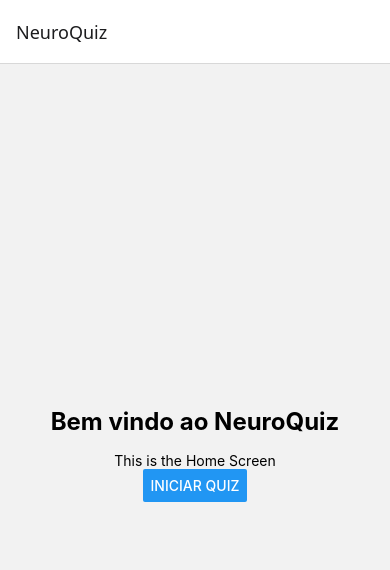
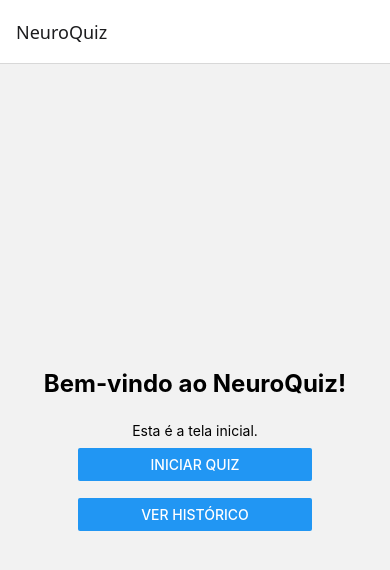
Before and after one commit to LucasSilva01/NeuroQuiz, a React Native app: screen /Home in a window 390 px wide. Shown: the top 570 px of the page. Built offline with nearby package versions, Linux system fonts and the light colour scheme.

Commit message:
Tela de historico

```diff
--- a/App.js
+++ b/App.js
@@ -7,24 +7,17 @@ import { createStackNavigator } from '@react-navigation/stack';
 import HomeScreen from './src/screens/HomeScreen';
 import QuizScreen from './src/screens/QuizScreen';
 
+import HistoryScreen from './src/screens/HistoryScreen';
+
 const Stack = createStackNavigator();
 
 function App() {
   return (
     <NavigationContainer>
-
       <Stack.Navigator initialRouteName="Home">
-
-        <Stack.Screen
-          name="Home"
-          component={HomeScreen}
-          options={{ title: 'NeuroQuiz' }}
-        />
-        <Stack.Screen
-          name = "Quiz"
-          component={QuizScreen}
-          options={{ title: 'Quiz em andamento'}}
-        />
+        <Stack.Screen name="Home" component={HomeScreen} options={{ title: 'NeuroQuiz' }} />
+        <Stack.Screen name="Quiz" component={QuizScreen} options={{ title: 'Quiz em Andamento' }} />
+        <Stack.Screen name="History" component={HistoryScreen} options={{ title: 'Histórico de Quizzes' }} />
       </Stack.Navigator>
     </NavigationContainer>
   );
--- a/src/data/mocks.js
+++ b/src/data/mocks.js
@@ -1,5 +1,3 @@
-// src/data/mocks.js
-
 export const mockQuizzes = [
   {
     id: 'q1',
--- a/src/screens/HistoryScreen.js
+++ b/src/screens/HistoryScreen.js
@@ -1,6 +1,6 @@
 import React from 'react';
 import { View, Text, StyleSheet, FlatList, SafeAreaView } from 'react-native';
-import { mockHistory } from '../../data/mocks';
+import { mockHistory } from '../data/mocks';
 
 const HistoryItem = ({ title, date, score }) => (
   <View style={styles.itemContainer}>
--- a/src/screens/HomeScreen.js
+++ b/src/screens/HomeScreen.js
@@ -1,23 +1,38 @@
-import React from "react";
-import { View, Text, StyleSheet, Button } from 'react-native'
+import React from 'react';
+import { View, Text, StyleSheet, Button, SafeAreaView } from 'react-native';
 
-function HomeScreen({navigation}){
-    function handleStartQuiz(){
-        console.log("Navegando para a tela do Quiz...");
+function HomeScreen({ navigation }) {
+
+  function handleStartQuiz() {
     navigation.navigate('Quiz');
   }
 
-    return(
-        <View style = {styles.container}>
-            <Text style = {styles.texto} >Bem vindo ao NeuroQuiz</Text>
-            <Text>This is the Home Screen</Text>
+
+  function handleGoToHistory() {
+    navigation.navigate('History');
+  }
+
+  return (
+    <SafeAreaView style={styles.container}>
+      <Text style={styles.texto}>Bem-vindo ao NeuroQuiz!</Text>
+      <Text>Esta é a tela inicial.</Text>
+
+
+      <View style={styles.buttonContainer}>
         <Button
           title="Iniciar Quiz"
           onPress={handleStartQuiz}
         />
+
+        <Button
+          title="Ver Histórico"
+          onPress={handleGoToHistory}
+        />
       </View>
-    )
+    </SafeAreaView>
+  );
 }
+
 const styles = StyleSheet.create({
   container: {
     flex: 1,
@@ -28,8 +43,14 @@ const styles = StyleSheet.create({
   texto: {
     fontSize: 24,
     fontWeight: 'bold',
-    marginBottom: 16,
+    marginBottom: 24,
   },
-})
+
+  buttonContainer: {
+    width: '60%',
+    justifyContent: 'space-around',
+    height: 100,
+  }
+});
 
 export default HomeScreen;
```
Lines whose indentation alone changed are shown as unchanged.
